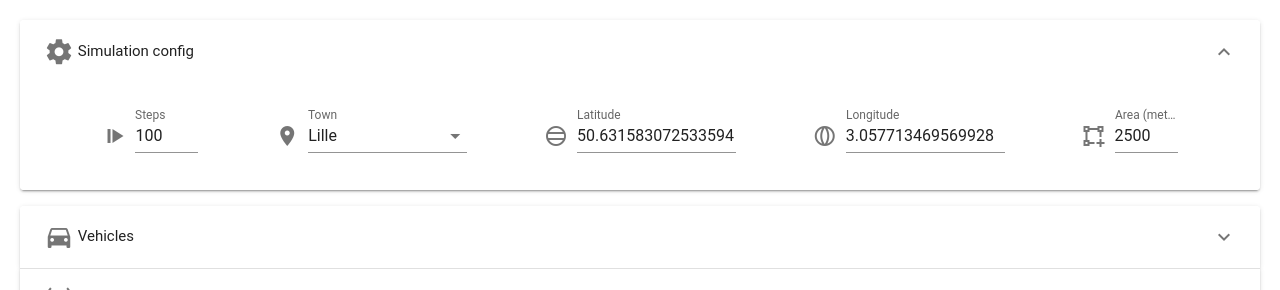
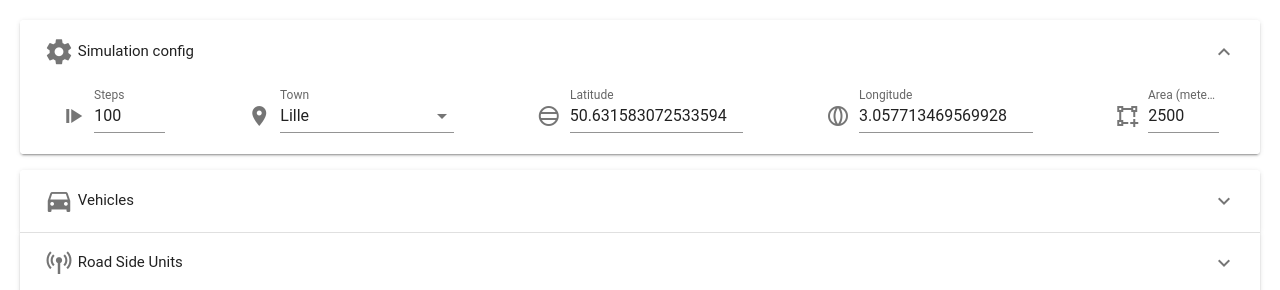
Before and after one commit to Houarnoughi/Simpy-AD, a Flask app: page / in a window 1280 px wide. Shown: the top 290 px of the page. Run offline with Flask 2, Linux system fonts and the light colour scheme; some libraries are stand-ins or nearby versions.

```diff
--- a/webapp/templates/ui.html
+++ b/webapp/templates/ui.html
@@ -17,15 +17,15 @@
 
         <v-expansion-panels v-model="panel" class="pa-5" multiple>
             <!-- Simulation props -->
-            <v-expansion-panel>
+            <v-expansion-panel class="" class="pa-0 ma-0">
                 <v-expansion-panel-header>
-                    <div>
+                    <div class="">
                         <v-icon size="30">mdi-cog</v-icon>
                         Simulation config
                     </div>
                 </v-expansion-panel-header>
-                <v-expansion-panel-content>
-                    <v-row no-gutters class="pa-5 pb-0 " justify="space-around">
+                <v-expansion-panel-content class="">
+                    <v-row no-gutters class="" justify="space-around">
                         <v-col cols="1">
                             <v-text-field v-model="simulation.steps" label="Steps" type="number"
                                 prepend-icon="mdi-step-forward"></v-text-field>
@@ -114,7 +114,7 @@
         </v-expansion-panels>
 
 
-        <!-- RSU props -->
+        <!-- RSU props
         <v-row no-gutters class="pa-5 pb-0 " justify="space-around">
             <v-col cols="3">
                 <v-select v-model="simulation.edge_scheduler" :items="schedulerOptions" label="Edge Scheduling Policy">
@@ -128,7 +128,7 @@
                 <v-select v-model="simulation.cloud_scheduler" :items="schedulerOptions"
                     label="Cloud Scheduling Policy"></v-select>
             </v-col>
-        </v-row>
+        </v-row>  -->
 
         <v-row class="pa-0 pl-5 ma-0">
             <v-col cols="6">
@@ -493,4 +493,8 @@
     .font-size-20 {
         font-size: 20px;
     }
+
+    .v-expansion-panel-content__wrap {
+        padding: 0 !important;
+    }
 </style>
```
